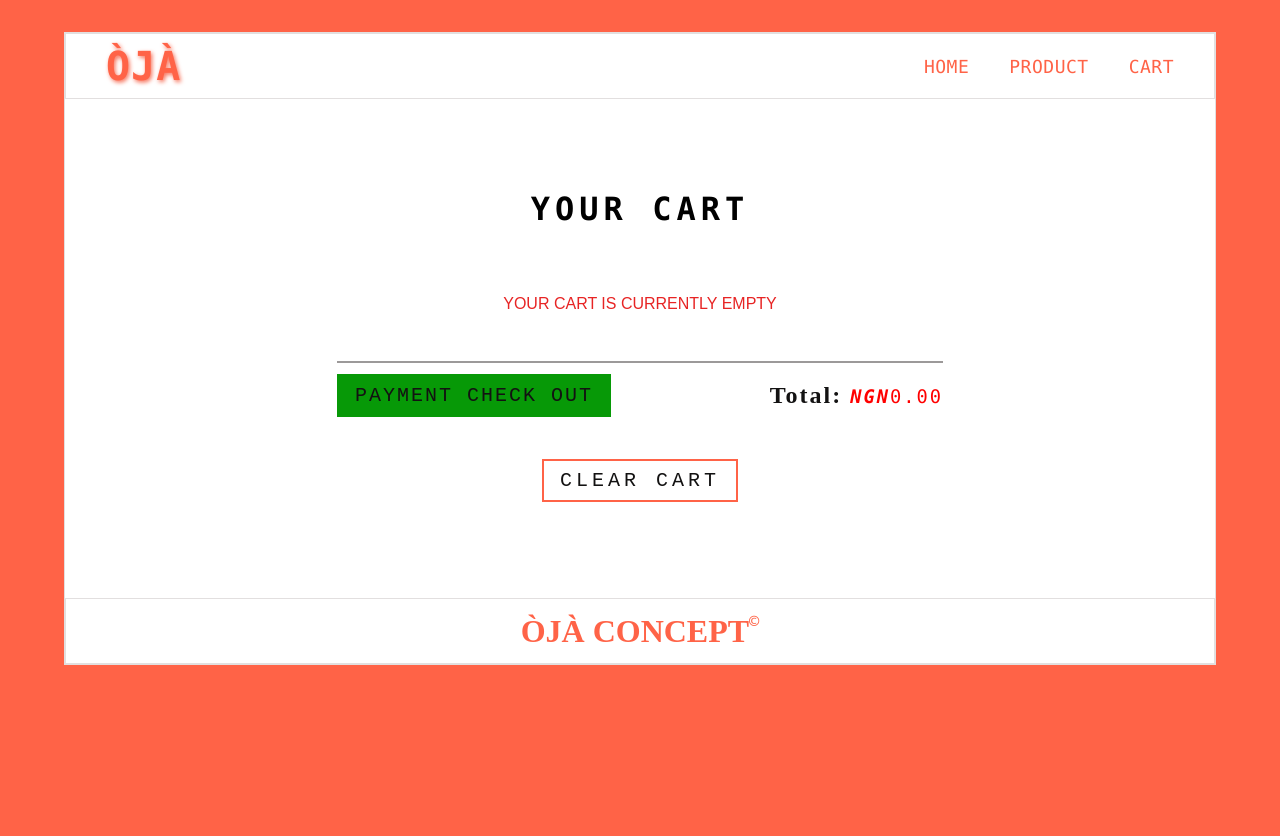
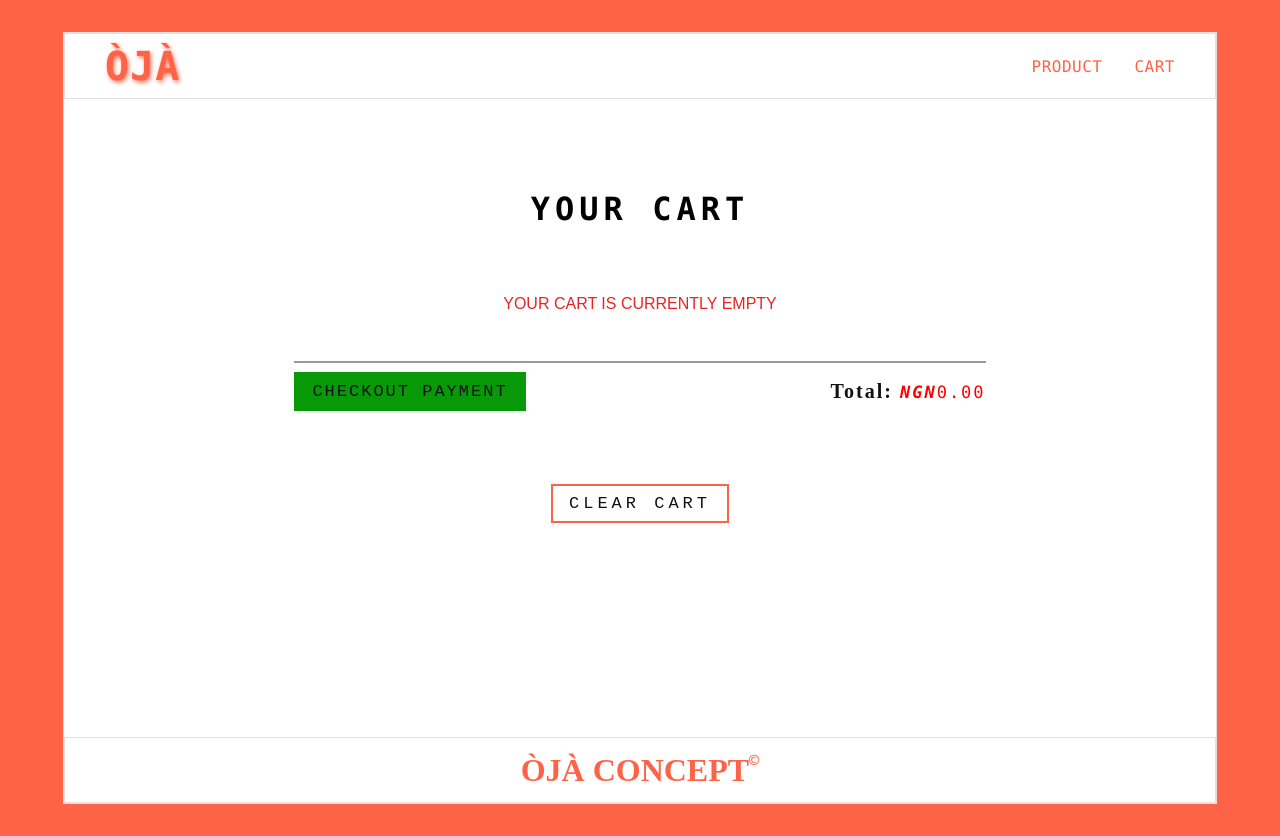
Before and after one commit to al-waheed/ArenaDrip, a React (Create React App) app: page /cart in a window 1280 px wide. Before the commit the page ends 800 px from the top, so only its background shows below. Built offline with nearby package versions, Linux system fonts and the light colour scheme.

Commit message:
update css

```diff
--- a/src/Cart.js
+++ b/src/Cart.js
@@ -6,7 +6,7 @@ class Cart extends Component {
 
   static contextType = DataContext;
 
-componentDidMount(){
+  componentDidMount() {
     this.context.getTotalPrice()
   }
 
@@ -22,13 +22,13 @@ componentDidMount(){
             <div className="cartInfo">
               <div className="cartProduct">{item.product}</div>
               <div className="cartPrice"><span>N</span>{item.price}.00</div>
-                <div><button className='deletBtn' onClick={()=>{deleteCart(item._id)}}>Remove</button></div>
+              <div><button className='deletBtn' onClick={() => { deleteCart(item._id) }}>Remove</button></div>
             </div>
           </div>
           <div className='countButtons'>
-                <div><button className='decrease' onClick={()=>{decrease(item._id)}}> - </button></div>
+            <div><button className='decrease' onClick={() => { decrease(item._id) }}> - </button></div>
             <span> {item.count} </span>
-                <div><button className='increase' onClick={()=>{increase(item._id)}}> + </button></div>
+            <div><button className='increase' onClick={() => { increase(item._id) }}> + </button></div>
           </div>
         </div>
       );
@@ -41,7 +41,7 @@ componentDidMount(){
         <h1 className='cartHeading'>Your cart</h1>
         <div className="carts">{cartList}</div>
         <div className='total'>
-           <Link to="/payment" className="paymentBtn"> <span>Payment Check out</span> </Link>
+           <Link to="/payment" className="paymentBtn"> <span>Checkout payment</span> </Link>
            <h3><span>Total: </span><i>NGN</i>{total}.00</h3>
         </div>
         <div className="btnBox">
--- a/src/DataContext.js
+++ b/src/DataContext.js
@@ -75,6 +75,8 @@ export class DataProvider extends Component {
 
   addCart = id => {
     const { products, cart } = this.state;
+    // const cartId = cart.map(item => { return item._id; });
+    // console.log(cartId)
     const data = products.filter((product) => {
       return product._id === id;
     });
@@ -99,7 +101,7 @@ export class DataProvider extends Component {
         item.count === 1 ? (this.deleteCart(id)) : (item.count -= 1);
       }
     });
-    this.setState({ cart:cart });
+    this.setState({ cart: cart });
     this.getTotalPrice();
   };
 
@@ -128,7 +130,7 @@ export class DataProvider extends Component {
     localStorage.setItem("dataTotal", JSON.stringify(0));
   }
 
-   componentDidUpdate(){
+  componentDidUpdate(){
     localStorage.setItem("dataCart", JSON.stringify(this.state.cart));
     localStorage.setItem("dataTotal", JSON.stringify(this.state.total));
   };
@@ -146,10 +148,9 @@ export class DataProvider extends Component {
 
   render() {
     const { products, cart, total } = this.state;
-    const cartId = cart.map(item => { return item._id; });
     const { addCart, increase, decrease, deleteCart, getTotalPrice, clearCart } = this;
     return (
-      <DataContext.Provider value={{ products, cartId, cart, total, clearCart, addCart, increase, decrease, deleteCart, getTotalPrice }}>
+      <DataContext.Provider value={{ products, cart, total, clearCart, addCart, increase, decrease, deleteCart, getTotalPrice }}>
         {this.props.children}
       </DataContext.Provider>
     );
--- a/src/Navbar.css
+++ b/src/Navbar.css
@@ -18,7 +18,7 @@
   text-shadow: 1.5px 1.5px 4px rgb(247, 116, 93);
 }
 
-.navbar {
+.navbar ul {
   display: flex;
 }
 
@@ -28,20 +28,21 @@
 
 .navbar li span {
   position: relative;
-  right: 6px;
-  bottom: 14px;
-  font-size: 11px;
+  right: 7px;
+  bottom: 11px;
+  font-size: 9px;
   font-weight: 800;
   color: white;
   background-color: tomato;
-  padding: 4px;
+  padding: 3px;
   border-radius: 50%;
 }
 
 .navbar .navLink {
   display: inline-block;
-  font-size: 18px;
+  font-size: 16px;
   font-weight: 100;
+  margin-left: 2rem;
   letter-spacing: 0.5px;
   text-transform: uppercase;
   text-decoration: none;
--- a/src/Navbar.js
+++ b/src/Navbar.js
@@ -19,15 +19,8 @@ class Navbar extends Component {
           <nav className="navbar">
             <ul>
               <li>
-                <Link className="navLink" to="/"> Home </Link>
-              </li>
-            </ul>
-            <ul>
-              <li>
                 <Link className="navLink" to="/product"> Product </Link>
               </li>
-            </ul>
-            <ul>
               <li>
                 <Link className="navLink" to="/cart"> Cart </Link>
                 {cart.length > 0 && <span>{cart.length}</span>}
--- a/src/Payment.js
+++ b/src/Payment.js
@@ -12,7 +12,6 @@ class Payment extends Component {
 
    thanks(token){
 	 console.log(token)
-	//  window.location.reload()
 	 return ToastsStore.success("Your payment was successful")
    }
 
--- a/src/Product.js
+++ b/src/Product.js
@@ -5,19 +5,15 @@ class Product extends Component {
   static contextType = DataContext;
 
   render() {
-    const { products, addCart, cartId } = this.context;
+    const { products, addCart } = this.context;
      const productList = products.map((product) => {
-      const isAdded = cartId.includes(product._id);
-
       return (
         <div key={product._id} className="itemList">
           <div className="itemBox">
             <img src={product.image} alt="pics" className="itemPic" />
              <div className="itemName">{product.product}</div>
              <div className="itemPrice"><b>NGN</b>{product.price}.00</div>
-             <button onClick={() => {addCart(product._id)}}
-              className={`${isAdded ? "itemBtnGray" : "itemBtn"}`}
-              disabled={isAdded}>
+             <button className="itemBtn" onClick={() => {addCart(product._id)}}>
               Add to cart
             </button>
           </div>
--- a/src/index.css
+++ b/src/index.css
@@ -7,12 +7,13 @@ body {
 html {
   font-family: source-code-pro, Menlo, Monaco, Consolas, "Courier New", monospace;
   background-color: tomato;
-  margin: 2rem 4rem;
 }
 
 .App{
   background-color: white;
   border: 1px solid rgb(226, 223, 223);
+  width: 90%;
+  margin: 2rem auto;
 }
 
 
@@ -72,26 +73,15 @@ html {
   background-color: #777;
 }
 
-.itemBtnGray {
-  display: inline-block;
-  width: 100%;
-  font-size: 15px;
-  letter-spacing: 2px;
-  text-transform: uppercase;
-  color: #ffffff;
-  background-color: rgb(214, 213, 213);
-  padding: 13px 0;
-  border: none;
-  outline: none;
-  cursor: not-allowed;
-}
 /* product styling end */
 
 
 /* cart styling */
 
 .cartContainer{
-  margin: 0 17rem;
+  width: 60%;
+  margin: auto;
+  min-height: 70vh;
 }
 
 .cartContainer .cartHeading {
@@ -113,7 +103,7 @@ html {
   display: flex;
   justify-content: center;
   align-items: center;
-  margin: 2rem 0rem 6rem 0rem;
+  margin: 4rem 0rem 4rem 0rem;
 }
 
 .cartContainer .btnBox .clearBtn{
@@ -122,7 +112,7 @@ html {
   background-color: transparent;
   padding: 8px 16px;
   font-family: monospace;
-  font-size: 20px;
+  font-size: 17px;
   letter-spacing: 4px;
   color: rgb(19, 18, 18);
   border: 2px solid tomato;
@@ -145,6 +135,7 @@ html {
 .total h3{
   color: red;
   font-weight: lighter;
+  font-size: 17px;
 }
 
 .total i {
@@ -154,7 +145,7 @@ html {
 .total h3 span{
   font-family: serif;
   font-weight: 900;
-  font-size: 24px;
+  font-size: 20px;
   color: rgb(19, 18, 18);
 }
 
@@ -165,7 +156,7 @@ html {
   font-family: monospace;
   background-color: rgb(7, 153, 7);
   color: rgb(19, 18, 18);
-  font-size: 20px;
+  font-size: 17px;
   padding: 10px 18px;
   cursor: pointer;
   transition: all 0.5s;
@@ -345,6 +336,7 @@ html {
   display: flex;
   flex-direction: column;
   align-items: center;
+  justify-content: center;
 }
 
 .paymentBox .stripePayment .heading{
@@ -360,8 +352,8 @@ html {
 .paymentBox .img{
   display: block;
   margin: auto;
-  height: 80%;
-  width: 80%;
+  height: 60%;
+  width: 60%;
   margin-bottom: -2.2rem;
 }
 
```
Also changed, not shown: 1 other file (tests, documents, lock files or other folders). Lines whose indentation alone changed are shown as unchanged.
